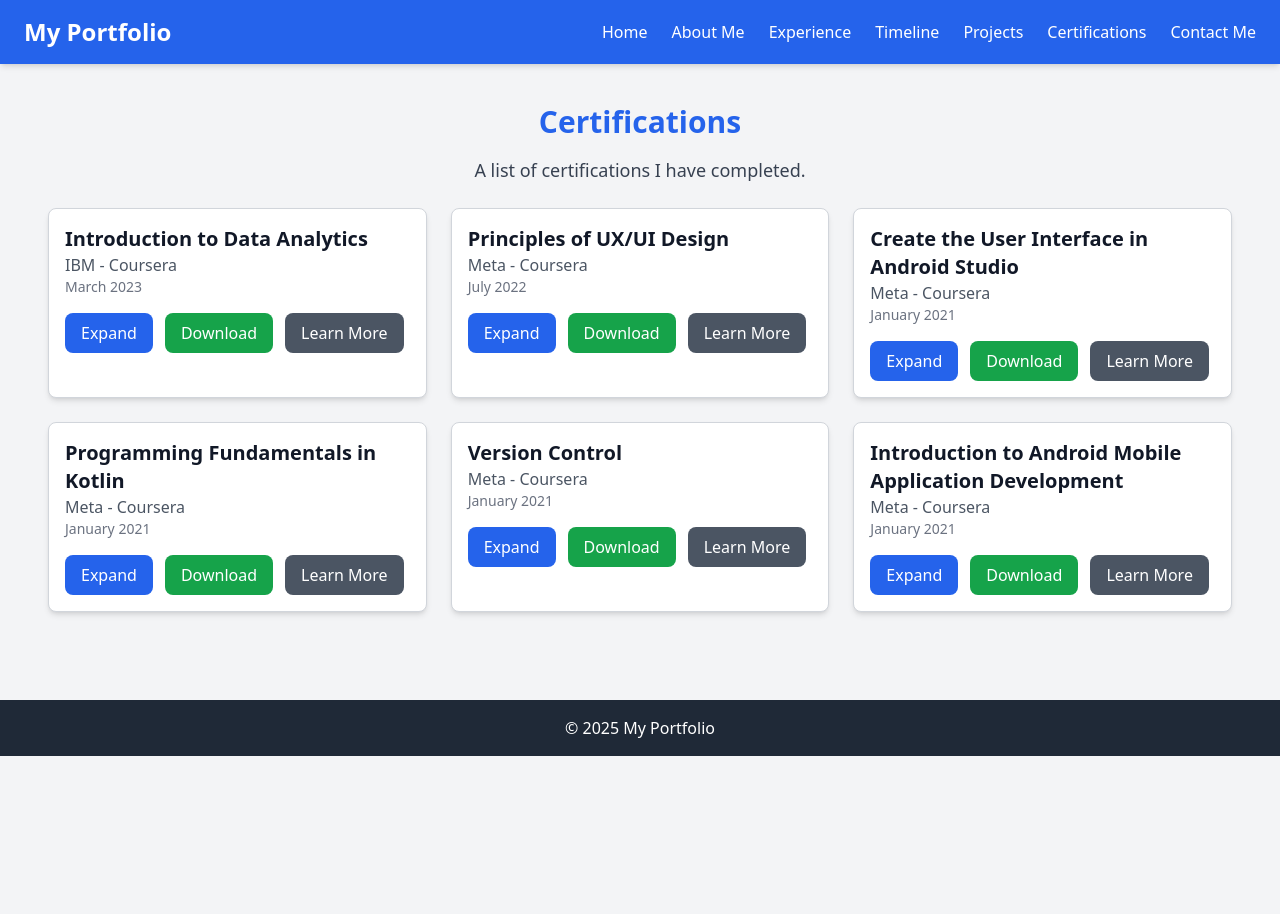
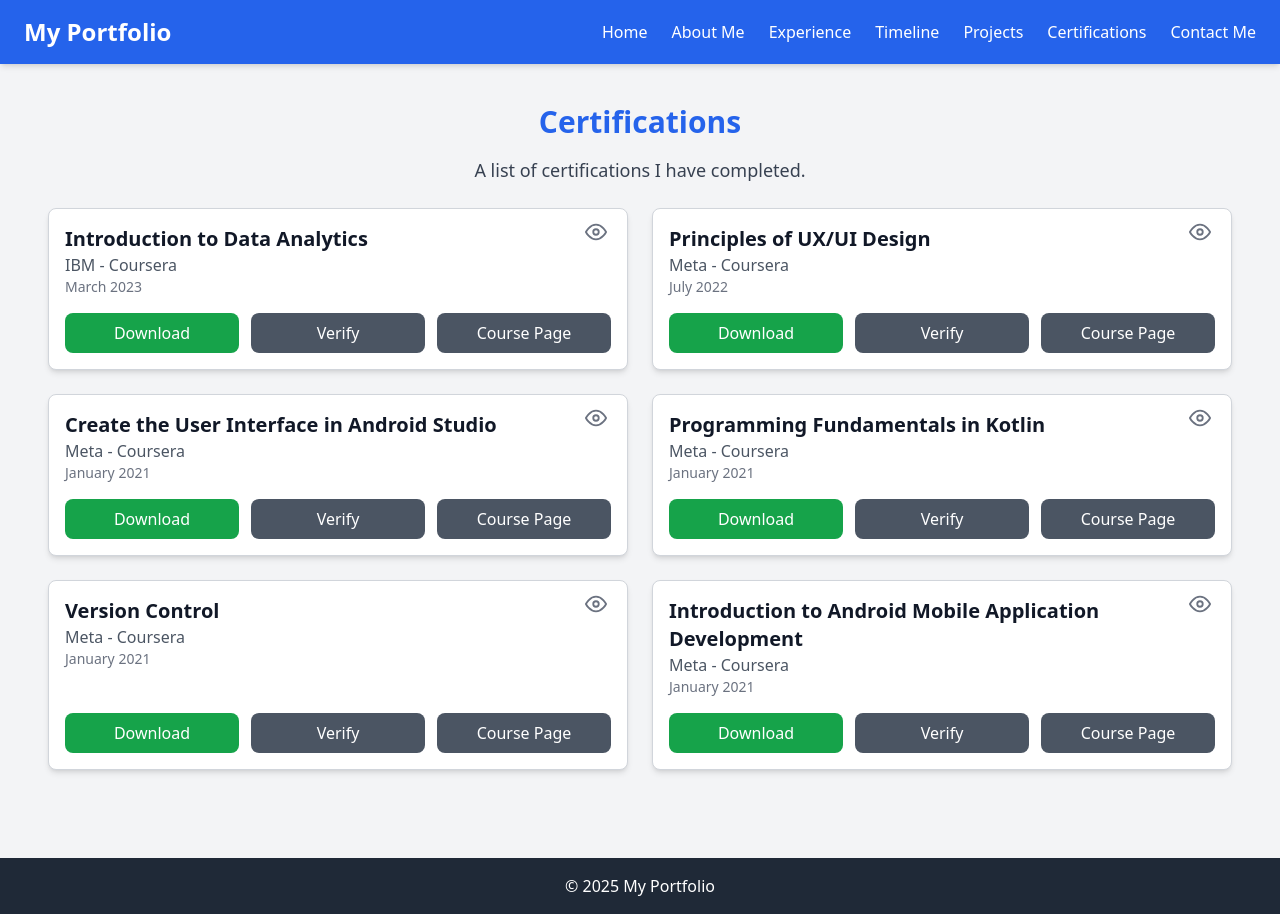
Before and after one commit to vipulanand2002/MyPortfolio, a Next.js app in the folder my-portfolio-website/: page /certifications in a window 1280 px wide. Before the commit the page ends 800 px from the top, so only its background shows below. Built offline with nearby package versions, Linux system fonts and the light colour scheme.

Commit message:
Modified Certifications View along with new buttons and View option

```diff
--- a/my-portfolio-website/app/certifications/page.js
+++ b/my-portfolio-website/app/certifications/page.js
@@ -1,6 +1,7 @@
 "use client";
 
 import { useState } from "react";
+import { FiEye } from "react-icons/fi"; // Eye Icon
 
 const certifications = [
   {
@@ -9,6 +10,7 @@ const certifications = [
     issuer: "IBM - Coursera",
     date: "March 2023",
     pdfUrl: "/certifications/Data Analytics.pdf",
+    courseLink: "",
     externalLink: "https://aws.amazon.com/certification/certified-solutions-architect-associate/",
   },
   {
@@ -17,6 +19,7 @@ const certifications = [
     issuer: "Meta - Coursera",
     date: "July 2022",
     pdfUrl: "/certifications/Coursera Principles of UI UX.pdf",
+    courseLink: "",
     externalLink: "https://cloud.google.com/certification/cloud-architect",
   },
   {
@@ -25,6 +28,7 @@ const certifications = [
     issuer: "Meta - Coursera",
     date: "January 2021",
     pdfUrl: "/certifications/User Interface in Android Studio.pdf",
+    courseLink: "",
     externalLink: "https://learn.microsoft.com/en-us/certifications/azure-fundamentals/",
   },
   {
@@ -33,6 +37,7 @@ const certifications = [
     issuer: "Meta - Coursera",
     date: "January 2021",
     pdfUrl: "/certifications/Kotlin Fundamentals.pdf",
+    courseLink: "",
     externalLink: "https://learn.microsoft.com/en-us/certifications/azure-fundamentals/",
   },
   {
@@ -41,6 +46,7 @@ const certifications = [
     issuer: "Meta - Coursera",
     date: "January 2021",
     pdfUrl: "/certifications/Version Control.pdf",
+    courseLink: "",
     externalLink: "https://learn.microsoft.com/en-us/certifications/azure-fundamentals/",
   },
   {
@@ -49,12 +55,14 @@ const certifications = [
     issuer: "Meta - Coursera",
     date: "January 2021",
     pdfUrl: "/certifications/Introduction to Mobile app development.pdf",
-    externalLink: "https://learn.microsoft.com/en-us/certifications/azure-fundamentals/",
+    courseLink: "https://www.coursera.org/account/accomplishments/verify/4947DWPATKGD",
+    externalLink: "https://www.coursera.org/learn/introduction-to-android-mobile-application-development",
   },
 ];
 
 export default function CertificationsPage() {
   const [selectedPdf, setSelectedPdf] = useState(null);
+  const [hovered, setHovered] = useState(null);
 
   return (
     <section className="container mx-auto p-6">
@@ -63,30 +71,44 @@ export default function CertificationsPage() {
         A list of certifications I have completed.
       </p>
 
-      <div className="mt-6 grid md:grid-cols-2 lg:grid-cols-3 gap-6">
+      <div className="mt-6 grid md:grid-cols-2 lg:grid-cols-2 gap-6">
         {certifications.map((cert) => (
           <div
             key={cert.id}
-            className="p-4 border border-gray-300 rounded-lg shadow-md bg-white transition-transform transform hover:scale-105 hover:shadow-lg"
+            className="relative p-4 border border-gray-300 rounded-lg shadow-md bg-white transition-transform transform hover:scale-105 hover:shadow-lg flex flex-col"
           >
-            <h2 className="text-xl font-semibold text-gray-900">{cert.name}</h2>
-            <h3 className="text-md text-gray-600">{cert.issuer}</h3>
-            <p className="text-sm text-gray-500">{cert.date}</p>
+            {/* Eye Icon with Tooltip */}
+            <div
+              className="absolute top-3 right-5 cursor-pointer"
+              onMouseEnter={() => setHovered(cert.id)}
+              onMouseLeave={() => setHovered(null)}
+              onClick={() => setSelectedPdf(cert.pdfUrl)}
+            >
+              <FiEye
+                className="text-gray-500 hover:text-blue-600 transition-transform hover:scale-110"
+                size={22}
+              />
+              {hovered === cert.id && (
+                <span className="absolute -top-8 right-5 bg-gray-800 text-white text-xs rounded px-2 py-1 shadow-md">
+                  View Certificate
+                </span>
+              )}
+            </div>
 
-            <div className="mt-4 flex space-x-3">
-              {/* Expand Button */}
-              <button
-                onClick={() => setSelectedPdf(cert.pdfUrl)}
-                className="bg-blue-600 text-white px-4 py-2 rounded-lg transition-transform hover:scale-110 hover:bg-blue-500"
-              >
-                Expand
-              </button>
+            {/* Certification Details */}
+            <div className="flex-grow">
+              <h2 className="text-xl font-semibold text-gray-900 pr-5">{cert.name}</h2>
+              <h3 className="text-md text-gray-600">{cert.issuer}</h3>
+              <p className="text-sm text-gray-500">{cert.date}</p>
+            </div>
 
+            {/* Buttons at Bottom */}
+            <div className="mt-auto pt-4 flex space-x-3">
               {/* Download Button */}
               <a
                 href={cert.pdfUrl}
                 download
-                className="bg-green-600 text-white px-4 py-2 rounded-lg transition-transform hover:scale-110 hover:bg-green-500"
+                className="bg-green-600 text-white px-4 py-2 rounded-lg transition-transform hover:scale-110 hover:bg-green-500 w-full text-center"
               >
                 Download
               </a>
@@ -94,12 +116,23 @@ export default function CertificationsPage() {
               {/* External Link (Optional) */}
               {cert.externalLink && (
                 <a
+                  href={cert.courseLink}
+                  target="_blank"
+                  rel="noopener noreferrer"
+                  className="bg-gray-600 text-white px-4 py-2 rounded-lg transition-transform hover:scale-110 hover:bg-gray-500 w-full text-center"
+                >
+                  Verify
+                </a>
+              )}
+
+              {cert.externalLink && (
+                <a
                   href={cert.externalLink}
                   target="_blank"
                   rel="noopener noreferrer"
-                  className="bg-gray-600 text-white px-4 py-2 rounded-lg transition-transform hover:scale-110 hover:bg-gray-500"
+                  className="bg-gray-600 text-white px-4 py-2 rounded-lg transition-transform hover:scale-110 hover:bg-gray-500 w-full text-center"
                 >
-                  Learn More
+                  Course Page
                 </a>
               )}
             </div>
@@ -123,13 +156,10 @@ export default function CertificationsPage() {
               data={selectedPdf}
               type="application/pdf"
               width="100%"
-              height="400px"
+              height="490px"
             >
               <p className="text-center text-gray-600 mt-2">
                 PDF preview not available.{" "}
-                <a href={selectedPdf} download className="text-blue-500 underline">
-                  Download here
-                </a>
               </p>
             </object>
           </div>
```
